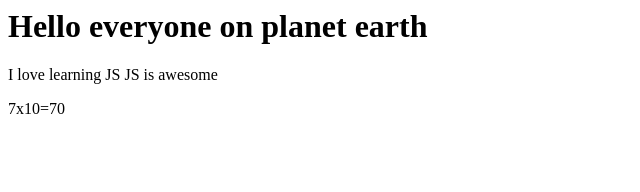
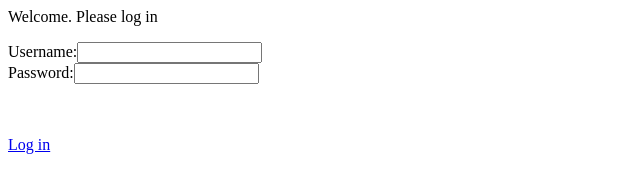
Before and after one commit to karabo-senokoanyane95-itvarsity/Module-8-Assessment-1, a plain HTML site: page index.html in a window 1280 px wide. Shown: the whole page, without its empty margins (0-640 px from the left). Drawn offline with Linux system fonts and the light colour scheme.

Commit message:
updated.

```diff
--- a/index.html
+++ b/index.html
@@ -3,25 +3,35 @@
         <link rel="stylesheet" type="text/css" href="style.css">
     </head>
     <body>
-        <h1 id="heading1"></h1>
-        <p id="paragraph1"></p>
-        <p id="paragraph2"></p>
+       <p>Welcome. Please log in</p>
+
+       <form>
+           <label for="usernameInput">Username:</label><input type="text" id="usernameInput"/><br/>
+           <label for="passwordInput">Password:</label><input type="password" id="passwordInput"/>
+           <p id="message"></p>
+           <br><br>
+           <a href="#" onclick="verifyUser()">Log in</a>
+       </form>
 
         <script>
-            var text1;
-            var text2;
-            var text3;
 
-            var numA = 7;
-            var numB = 10;
+           function verifyUser(){
+               var username = document.getElementById("usernameInput").value;
+               var password = document.getElementById("passwordInput").value;
 
-            text1= "Hello everyone on planet earth";
-            text2= "I love learning JS";
-            text3= " JS is awesome";
+               checkUserCreds(username, password);
+           }
 
-            document.getElementById("heading1").innerHTML=(text1);
-            document.getElementById("paragraph1").innerHTML=(text2 + text3);
-            document.getElementById("paragraph2").innerHTML=(numA + "x" + numB + "=" + numA * numB);
+           function checkUserCreds(username, password){
+               var systemUsername = "Bond";
+               var systemPassword = "007";
+
+               if(username == systemUsername && password == systemPassword){
+                   document.getElementById("message").innerHTML = "Correct. Logging you in...";
+               } else{
+                document.getElementById("message").innerHTML = "Username or Password are incorrect";
+               }
+           }
         </script>
     </body>
 </html>
```
Also changed, not shown: loginform.html (deleted, +0 -37 lines).
